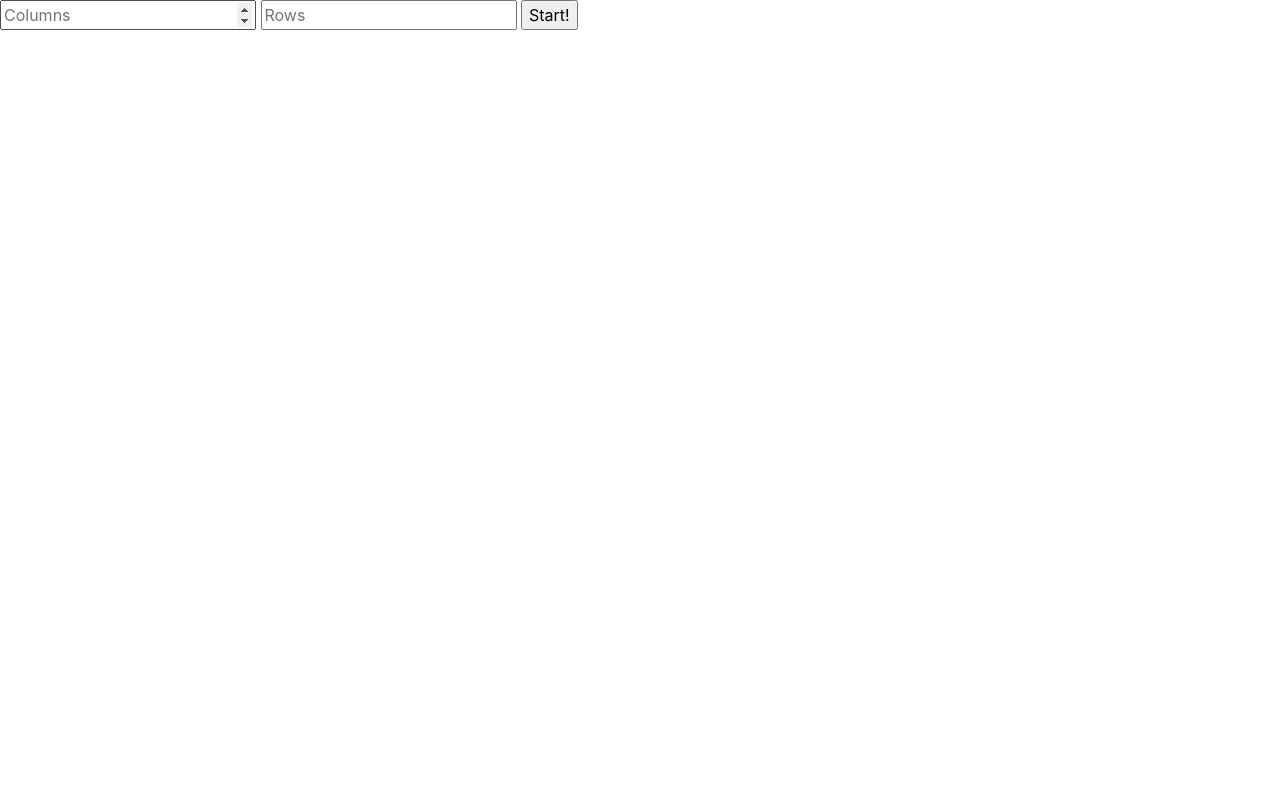
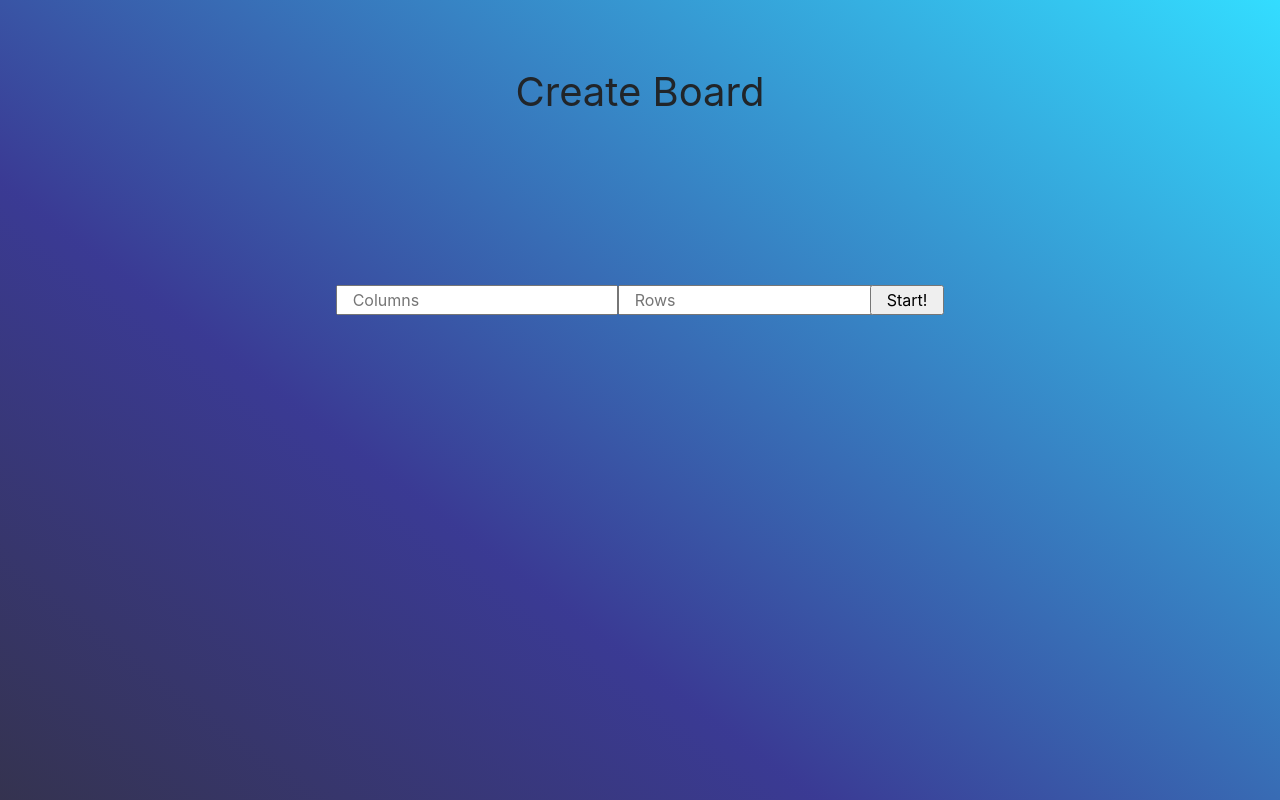
Before and after one commit to Ojka91/Challenges, a plain HTML site: page Game_of_Life/index.html in a window 1280 px wide. Drawn offline with nearby package versions, Linux system fonts and the light colour scheme.

Commit message:
Game of Life v2.0

```diff
--- a/Game_of_Life/index.html
+++ b/Game_of_Life/index.html
@@ -5,36 +5,63 @@
     <meta charset="UTF-8">
     <meta name="viewport" content="width=device-width, initial-scale=1.0">
     <meta http-equiv="X-UA-Compatible" content="ie=edge">
-    <link rel="stylesheet" href="https://stackpath.bootstrapcdn.com/bootstrap/4.3.1/css/bootstrap.min.css" integrity="sha384-ggOyR0iXCbMQv3Xipma34MD+dH/1fQ784/j6cY/iJTQUOhcWr7x9JvoRxT2MZw1T" crossorigin="anonymous">
+    <link rel="stylesheet" href="https://stackpath.bootstrapcdn.com/bootstrap/4.3.1/css/bootstrap.min.css"
+        integrity="sha384-ggOyR0iXCbMQv3Xipma34MD+dH/1fQ784/j6cY/iJTQUOhcWr7x9JvoRxT2MZw1T" crossorigin="anonymous">
     <link rel="stylesheet" href="style.css">
     <title>Game Of Life</title>
 </head>
 
 <body>
     <div id="app">
+        <div  v-if="!gameStart">
 
-        <div v-if="!gameStart">
-            <form action="">
-            <input type="number" name="Columns" placeholder="Columns" id="columns" required>
-            <input type="number" name="Rows" placeholder="Rows" id="rows" required>
-            <input type="submit" value="Start!" @click="generateBoard()">
+
+            <div class="row title">
+                    <p class="creationText" class="col-12">Create Board</p>
+                </div>
+        <div class="creation">
+
+            <div class="row">
+                <form action="" class="form">
+                    <div class="row">
+                        <input type="number" name="Columns" placeholder="Columns" id="columns" required class="col-6">
+                        <input type="number" name="Rows" placeholder="Rows" id="rows" required class="col-6">
+                    </div>
+<div class="row">
+
+    <input type="submit" value="Start!" @click="generateBoard()" class="col-12 submit">
+</div>
                 </form>
             </div>
+
+        </div>
+    </div>
         <div v-if="gameStart">
+            <div class="playingButtons">
                 <button class="btn-info" @click="createRandomGame()">Random Patterns</button>
+
                 <button class="btn-info" @click="start()">Start</button>
                 <button class="btn-info" @click="stop()">Stop</button>
                 <button class="btn-info" @click="clearBoard()">Clear Board</button>
-        <table >
+                <button class="btn-info" @click="back()">Back</button>
+            </div>
+            <table class="tablee">
                 <tr v-for="rows in rows">
-                <td v-for="columns in columns" v-bind:id="rows+'S'+columns" @click="drawPattern(rows, columns)"></td>
+                    <td v-for="columns in columns" v-bind:id="rows+'S'+columns" @click="drawPattern(rows, columns)">
+                    </td>
                 </tr>
             </table>
         </div>
     </div>
-    <script src="https://code.jquery.com/jquery-3.3.1.slim.min.js" integrity="sha384-q8i/X+965DzO0rT7abK41JStQIAqVgRVzpbzo5smXKp4YfRvH+8abtTE1Pi6jizo" crossorigin="anonymous"></script>
-<script src="https://cdnjs.cloudflare.com/ajax/libs/popper.js/1.14.7/umd/popper.min.js" integrity="sha384-UO2eT0CpHqdSJQ6hJty5KVphtPhzWj9WO1clHTMGa3JDZwrnQq4sF86dIHNDz0W1" crossorigin="anonymous"></script>
-<script src="https://stackpath.bootstrapcdn.com/bootstrap/4.3.1/js/bootstrap.min.js" integrity="sha384-JjSmVgyd0p3pXB1rRibZUAYoIIy6OrQ6VrjIEaFf/nJGzIxFDsf4x0xIM+B07jRM" crossorigin="anonymous"></script>
+    <script src="https://code.jquery.com/jquery-3.3.1.slim.min.js"
+        integrity="sha384-q8i/X+965DzO0rT7abK41JStQIAqVgRVzpbzo5smXKp4YfRvH+8abtTE1Pi6jizo" crossorigin="anonymous">
+    </script>
+    <script src="https://cdnjs.cloudflare.com/ajax/libs/popper.js/1.14.7/umd/popper.min.js"
+        integrity="sha384-UO2eT0CpHqdSJQ6hJty5KVphtPhzWj9WO1clHTMGa3JDZwrnQq4sF86dIHNDz0W1" crossorigin="anonymous">
+    </script>
+    <script src="https://stackpath.bootstrapcdn.com/bootstrap/4.3.1/js/bootstrap.min.js"
+        integrity="sha384-JjSmVgyd0p3pXB1rRibZUAYoIIy6OrQ6VrjIEaFf/nJGzIxFDsf4x0xIM+B07jRM" crossorigin="anonymous">
+    </script>
     <script src="https://cdn.jsdelivr.net/npm/vue/dist/vue.js"></script>
     <script src="main.js"></script>
 </body>
--- a/Game_of_Life/main.js
+++ b/Game_of_Life/main.js
@@ -80,10 +80,13 @@ var myApp = new Vue({
             }
         },
         start(){
-            this.gameRunning = setInterval(this.startGame, 500);
+            this.gameRunning = setInterval(this.startGame, 300);
         },
         stop(){
             clearInterval(this.gameRunning);
+        },
+        back(){
+            this.gameStart = false;
         },
         startGame() {
 
--- a/Game_of_Life/style.css
+++ b/Game_of_Life/style.css
@@ -2,10 +2,50 @@ table{
     border-collapse: collapse;
 }
 td{
-    height: 10px;
-    width: 10px;
+    height: 17px;
+    width: 17px;
     border: solid 1px black;
 }
 .cellLive{
     background-color: black;
 }
+.creation{
+    display: flex;
+    justify-content: center;
+    height:200px;
+    align-items: center;
+
+}
+.title{
+    display: flex;
+    justify-content: center;
+    height:200px;
+    align-items: center;
+    font-size: 40px;
+}
+.form{
+    display: flex;
+    justify-content: center;
+}
+html, body{
+    height: 100%;
+}
+body{
+
+    margin : 0 ;
+    padding : 0 ;
+    background: linear-gradient(37deg, rgba(2,0,36,0.8) 0%, rgba(9,9,121,0.8) 35%, rgba(0,212,255,0.8) 100%);
+}
+.playingButtons{
+    display: flex;
+    justify-content: center;
+    align-items: center;
+    height: 100px;
+}
+.playingButtons > button{
+    margin-left: 5px;
+}
+.tablee{
+    display: flex;
+    justify-content: center;
+}
```
Lines whose indentation alone changed are shown as unchanged.
